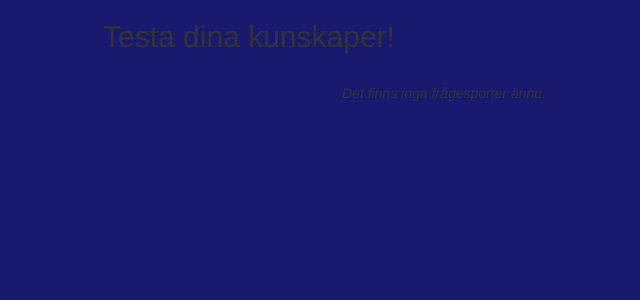
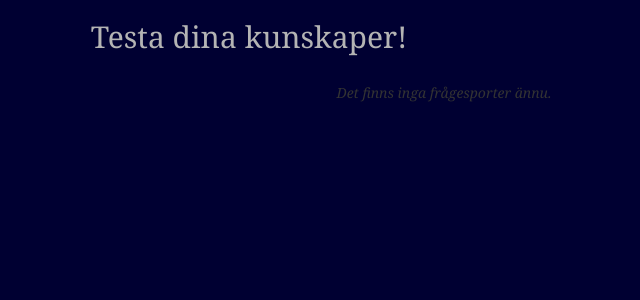
Before and after one commit to idaherbertsson/quizproject, a Django app: page / in a window 1280 px wide. Shown: the top 300 px of the page, without its empty margins (391-1031 px from the left). Run offline with Django 3.2, Linux system fonts and the light colour scheme; data that the repository does not hold is empty; some libraries are stand-ins or nearby versions.

Commit message:
Fonts and color updated

```diff
--- a/quiz/templates/question.html
+++ b/quiz/templates/question.html
@@ -29,11 +29,11 @@
 						{% csrf_token %}
 						<br>
 
-						<input type="radio" name="answer" value="1">{{ answer1 }}
+						<input type="radio" name="answer" value="1"> {{ answer1 }}
 						<br>
-						<input type="radio" name="answer" value="2">{{ answer2 }}
+						<input type="radio" name="answer" value="2"> {{ answer2 }}
 						<br>
-						<input type="radio" name="answer" value="3">{{ answer3 }}
+						<input type="radio" name="answer" value="3"> {{ answer3 }}
 
 						<h6><a href = "{% url 'completed_page' quiz_number %}">
 						<br>
--- a/quiz/templates/startpage.html
+++ b/quiz/templates/startpage.html
@@ -43,6 +43,7 @@
 					<img src="/static/images/Quiz.{{ quiz.quiz_number}}.jpg" height="30%" width="30%">
 
 					<br>
+					<br>
 					</a></h4>
 						{% empty %}
 					<p><em>Det finns inga frågesporter ännu.</em></p>
--- a/static/style.css
+++ b/static/style.css
@@ -1,23 +1,27 @@
 body {
-	background: MidnightBlue;
-	font-family: Helvetica;
+	background: rgb(0,0,50);
+	font-family: Georgia;
 
 }
 
 h1 {
     text-align: center;
+    color: rgb(180, 180, 180)
 }
 
 h2 {
     text-align: center;
+    color: rgb(180, 180, 180);
 }
 
 h3 {
     text-align: left;
+    color: rgb(180, 180, 180);
 }
 
 h4 {
     text-align: center;
+    color: rgb(150, 150, 150)
 }
 
 h5 {
@@ -39,4 +43,5 @@ form{
     margin-left: auto;
     margin-right: auto;
 	text-align: left;
+	 color: rgb(150, 150, 150);
 }
```
